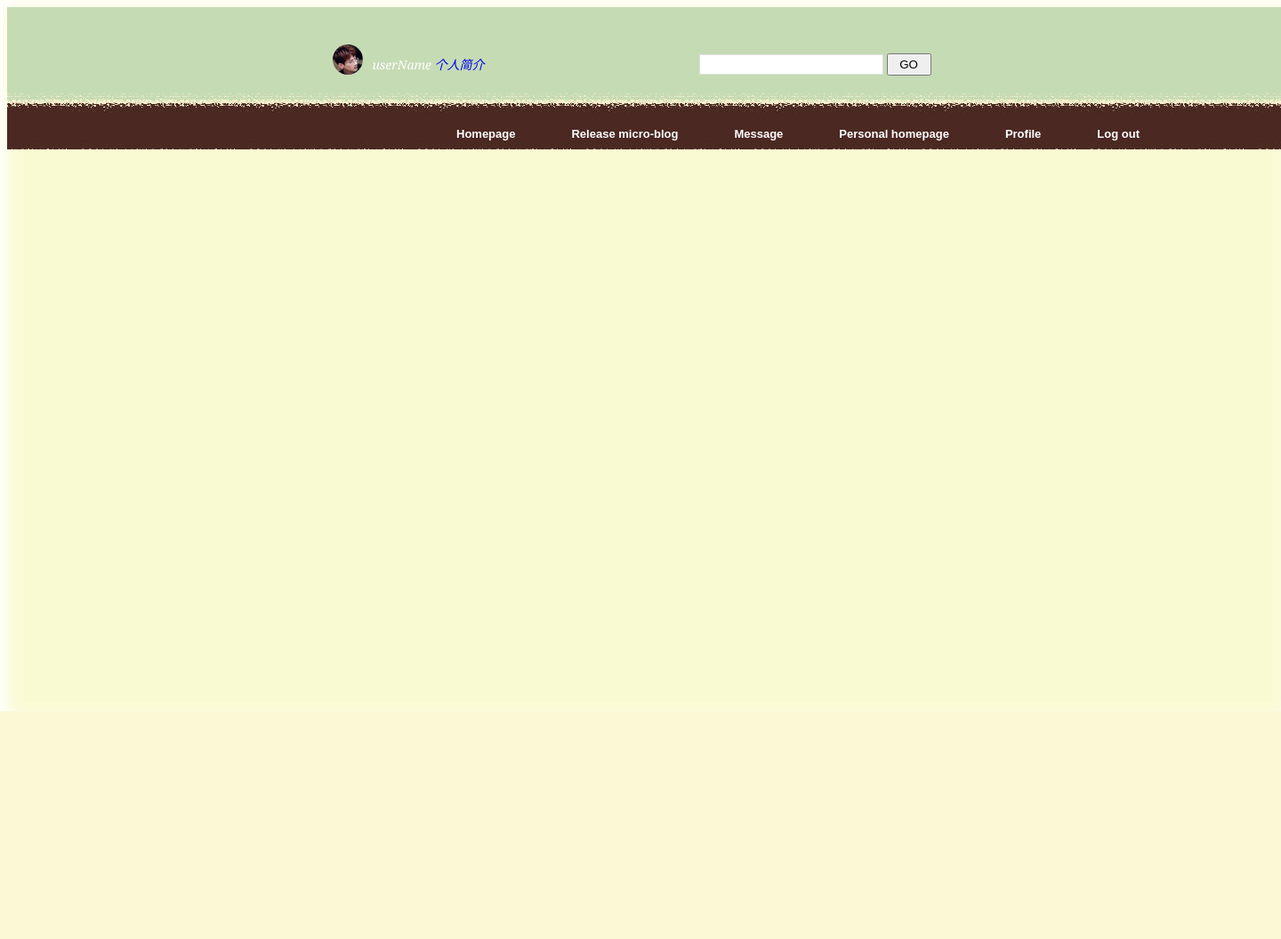
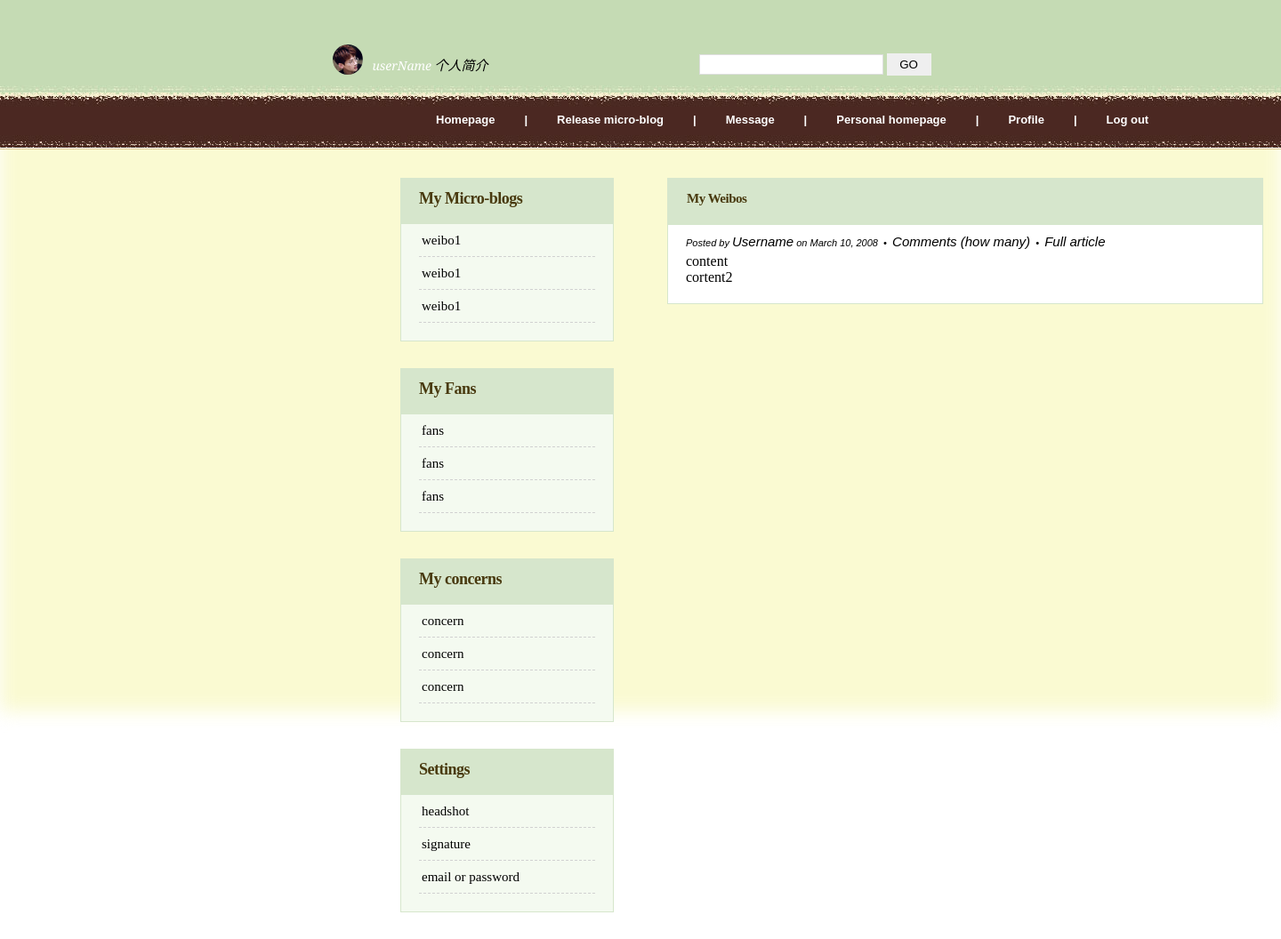
Before and after one commit to fengshanhan/littleweibo, a Django app: template account_app/templates/account_app/personal.html in a window 1440 px wide. Shown: the whole page at 89% size. Before the commit the page ends 800 px from the top, so only its background shows below. Run offline with Django 3.2, Linux system fonts and the light colour scheme; the template is opened without the code that fills it, so the values that code supplies are empty; parts of the project's set-up code (start-up, migrations or seed data) failed here and were passed over.

Commit message:
change style

```diff
--- a/account_app/models.py
+++ b/account_app/models.py
@@ -16,7 +16,7 @@ class User(AbstractUser):
     created_at = models.DateField(auto_now_add=True)  # 注册日期，自动创建---永远是创建时的时间， 插入时不需要这个字段
     # 上传图像必须要安装Pillow库，如果没安装运行pip install Pillow安装
     # upload_to='upload'表示用户上传数据存储的位置，这里需要注意：在数据库中实际保存的并不是文件，而是文件存放的路径
-    headshot = models.ImageField(upload_to = upload_to, default='head.png', blank=True, null=True) # 头像，创建初始默认为head.png
+    headshot = models.ImageField(upload_to = upload_to, default='../media/head.png', blank=True, null=True) # 头像，创建初始默认为head.png
     fansNum = models.IntegerField(default=0, null=False) # 粉丝数量，创建初始默认为0
     concernsNum = models.IntegerField(default=0, null=False) # 关注数量，创建初始默认为0
     weiboNum = models.IntegerField(default=0, null=False) # 微博数量，创建初始默认为0
--- a/account_app/templates/account_app/personal.html
+++ b/account_app/templates/account_app/personal.html
@@ -4,8 +4,11 @@
     <head>
         <title>Personal homepage</title>
 
+        <link rel="stylesheet" type="text/css" href="{% static 'css/personal.css' %}"/>
         <link rel="stylesheet" type="text/css" href="{% static 'css/navigation.css' %}"/>
         <link rel="stylesheet" type="text/css" href="{% static 'css/land.css' %}"/>
+        <link rel="stylesheet" type="text/css" href="{% static 'css/initial.css' %}"/>
+
         <!----<img src="{% static "imgs/bg.jpg" %}"/>----->
     </head>
     <body>
@@ -30,19 +33,67 @@
 
 <div id = "menu">
         <ul>
-            <li><a class="active" href="{% url 'account_app:home' %}">Homepage</a></li>
-            <li><a href="{% url 'account_app:release' %}">Release micro-blog</a></li>
-            <li><a href="{% url 'account_app:message' %}">Message</a></li>
-            <li><a href="{% url 'account_app:personal' %}">Personal homepage</a></li>
-            <li><a href="{% url 'account_app:profile' %}">Profile</a></li>
+            <li><a class="active" href="{% url 'account_app:home' %}">Homepage</a></li><li><a>|</a></li>
+            <li><a href="{% url 'account_app:release' %}">Release micro-blog</a></li><li><a>|</a></li>
+            <li><a href="{% url 'account_app:message' %}">Message</a></li><li><a>|</a></li>
+            <li><a href="{% url 'account_app:personal' %}">Personal homepage</a></li><li><a>|</a></li>
+            <li><a href="{% url 'account_app:profile' %}">Profile</a></li><li><a>|</a></li>
             <li><a href="{% url 'account_app:logout' %}">Log out</a></li>
         </ul>
 </div>
 
 
-        <div class="center">
-            <!--    在这里添加html代码    -->
-        </div>
+            <div id="sidebar">
+			<ul>
+				<li>
+                    <h2>My Micro-blogs</h2>
+					<ul>
+						<li><a href="#">weibo1</a></li>
+						<li><a href="#">weibo1</a></li>
+						<li><a href="#">weibo1</a></li>
+					</ul>
+				</li>
+				<li>
+					<h2>My Fans</h2>
+					<ul>
+						<li><a href="#">fans</a></li>
+						<li><a href="#">fans</a></li>
+						<li><a href="#">fans</a></li>
+					</ul>
+				</li>
+				<li>
+					<h2>My concerns</h2>
+					<ul>
+						<li><a href="#">concern</a></li>
+						<li><a href="#">concern</a></li>
+						<li><a href="#">concern</a></li>
+					</ul>
+				</li>
+                <li>
+					<h2>Settings</h2>
+					<ul>
+						<li><a href="#">headshot</a></li>
+						<li><a href="#">signature</a></li>
+						<li><a href="#">email or password</a></li>
+					</ul>
+				</li>
+			</ul>
+		</div>
+		<!-- end #sidebar -->
+
+ 		<div id="content">
+			<div class="post">
+				<h2 class="title"><a href="#">My Weibos</a></h2>
+				<p class="meta">Posted by <a href="#">Username</a> on March 10, 2008
+					&nbsp;&bull;&nbsp; <a href="#" class="comments">Comments (how many)</a> &nbsp;&bull;&nbsp; <a href="#" class="permalink">Full article</a></p>
+				<div class="entry">
+					<p>content</p>
+					<p>cortent2</p>
+				</div>
+			</div>
+
+		<div style="clear: both;">&nbsp;</div>
+		</div>
 
     </body>
 
--- /dev/null
+++ b/static/css/initial.css
@@ -0,0 +1,50 @@
+html{color:#000;background:#FFF;}
+body,div,dl,dt,dd,ul,ol,li,h1,h2,h3,h4,h5,h6,pre,form,
+fieldset,input,textarea,p,blockquote,th,td {
+margin:0;
+padding:0;
+}
+table{
+border-collapse:collapse;
+border-spacing:0;
+}
+fieldset,img {
+border:0;
+}
+address,caption,cite,code,dfn,em,strong,th,var {
+font-style:normal;
+font-weight:normal;
+}
+ol,ul {
+list-style:none;
+}
+caption,th {
+text-align:left;
+}
+h1,h2,h3,h4,h5,h6 {
+font-size:100%;
+font-weight:normal;
+}
+q:before,q:after {
+content:'';
+}
+abbr,acronym { border:0;
+}
+@charset "utf-8";
+*{
+    margin: 0px;
+    padding: 0px;
+
+}
+a{
+    text-decoration: none;
+    color: #000000;
+    font-size:15px;
+    /*字体*/
+}
+li{
+    list-style: none;
+}
+input,img{
+    border: none;
+}
--- a/static/css/land.css
+++ b/static/css/land.css
@@ -2,9 +2,10 @@
 	background-image: url('../imgs/img01.jpg');
 	background-repeat: repeat-x;
 	#background-color: rgba(240, 255, 255, 0.5);
-	height:20vh;
+	height:200px;
 	width: 100%;
 	position: fixed;
+    z-index:900;
 
 }
 
--- a/static/css/navigation.css
+++ b/static/css/navigation.css
@@ -43,7 +43,7 @@ li a:hover:not(.active) {
 	top: 50px;
 	color: #FFFFFF;
     position: fixed;
-
+z-index:999;
 }
 
 
@@ -76,6 +76,7 @@ li a:hover:not(.active) {
 	justify-content:center;
 	overflow:hidden;
     position: relative;
+
 }
 
 .touxiang img{
@@ -142,7 +143,7 @@ li a:hover:not(.active) {
 	height: 110px;
     top:0;
     position: fixed;
-
+z-index:999;
 }
 /* Menu */
 
@@ -151,6 +152,7 @@ li a:hover:not(.active) {
 	height: 38px;
     top: 110px;
     position: fixed;
+	z-index:998;
 }
 
 #menu ul {
@@ -168,14 +170,14 @@ li a:hover:not(.active) {
 #menu a {
 	display: block;
 	margin-right: 3px;
-	padding: 17px 30px 7px 30px;
+	padding: 17px 15px 7px 15px;
 	text-decoration: none;
 	font-family: Arial, Helvetica, sans-serif;
 	font-size: 13px;
 	font-weight: bold;
 	color: #FFFFFF;
 	border: none;
-     position: relative;
+    position: relative;
 }
 
 #menu a:hover, #menu .current_page_item a {
--- /dev/null
+++ b/static/css/personal.css
@@ -0,0 +1,137 @@
+/* Sidebar */
+
+#sidebar {
+	float: left;
+	width: 240px;
+	color: #787878;
+    position:absolute;
+    top:200px;
+    left: 450px;
+
+}
+
+#sidebar ul {
+	padding: 0;
+	list-style: none;
+}
+
+#sidebar li {
+	margin: 0;
+	padding: 0;
+}
+
+#sidebar li ul {
+	margin-bottom: 30px;
+	padding: 0px 20px 20px 20px;
+	background: #F4FAF0;
+	border-left: 1px solid #D6E6CC;
+	border-right: 1px solid #D6E6CC;
+	border-bottom: 1px solid #D6E6CC;
+}
+
+#sidebar li li {
+	line-height: 35px;
+	border-bottom: 1px dashed #D1D1D1;
+	padding-left: 3px;
+}
+
+#sidebar li li span {
+	display: block;
+	margin-top: -20px;
+	padding: 0;
+	font-size: 11px;
+	font-style: italic;
+}
+
+#sidebar h2 {
+	height: 38px;
+	padding: 12px 0 0 20px;
+    font-size: large;
+    font-weight: bold;
+	background: #D6E6CC;
+	border: 1px solid #D6E6CC;
+	letter-spacing: -.5px;
+	color: #48390E;
+}
+
+#sidebar p {
+	margin: 0 0px;
+	padding: 0px 20px 20px 20px;
+	text-align: justify;
+}
+
+#sidebar a {
+	border: none;
+}
+
+#sidebar a:hover {
+	text-decoration: underline;
+}
+
+/* Content */
+
+#content {
+	width: 670px;
+	padding: 0;
+    position:absolute;
+    top:200px;
+    left:750px;
+}
+
+.post {
+	margin-bottom: 25px;
+	padding: 0px;
+	background: #FFFFFF;
+	border: 1px solid #D6E6CC;
+}
+
+.post-bgtop {
+}
+
+.post-bgbtm {
+}
+
+.post .title {
+	height: 38px;
+	margin-bottom: 10px;
+	padding: 12px 0 0 20px;
+	background: #D6E6CC;
+	border: 1px solid #D6E6CC;
+	letter-spacing: -.5px;
+	color: #FFFFFF;
+}
+
+.post .title a {
+	color: #48390E;
+	border: none;
+    font-weight: bold;
+}
+
+.post .meta {
+	padding-bottom: 5px;
+	padding-left: 20px;
+	text-align: left;
+	font-family: Arial, Helvetica, sans-serif;
+	font-size: 11px;
+	font-style: italic;
+}
+
+.post .meta a {
+}
+
+.post .entry {
+	padding: 0px 20px 20px 20px;
+	padding-bottom: 20px;
+	text-align: justify;
+}
+
+.links {
+	display: block;
+	width: 100px;
+	height: 20px;
+	margin-top: 20px;
+	text-align: center;
+	text-transform: uppercase;
+	font-size: 10px;
+	font-weight:  bold;
+}
--- a/static/css/release.css
+++ b/static/css/release.css
@@ -1,4 +1,4 @@
-*{
+/*{
     margin-left:0;
 }
 html,body,main{
@@ -10,6 +10,7 @@ body{
     background-size:100%;
     background-position: left center;
 }
+*/
 .flex-item{
     padding: 3px;
     margin: 3px;
```
Also changed, not shown: account_app/templates/account_app/home.html (+9 -6 lines), account_app/templates/account_app/message.html (+6 -5 lines), account_app/templates/account_app/release.html (+10 -7 lines), account_app/views.py (+5 -2 lines), db.sqlite3.
